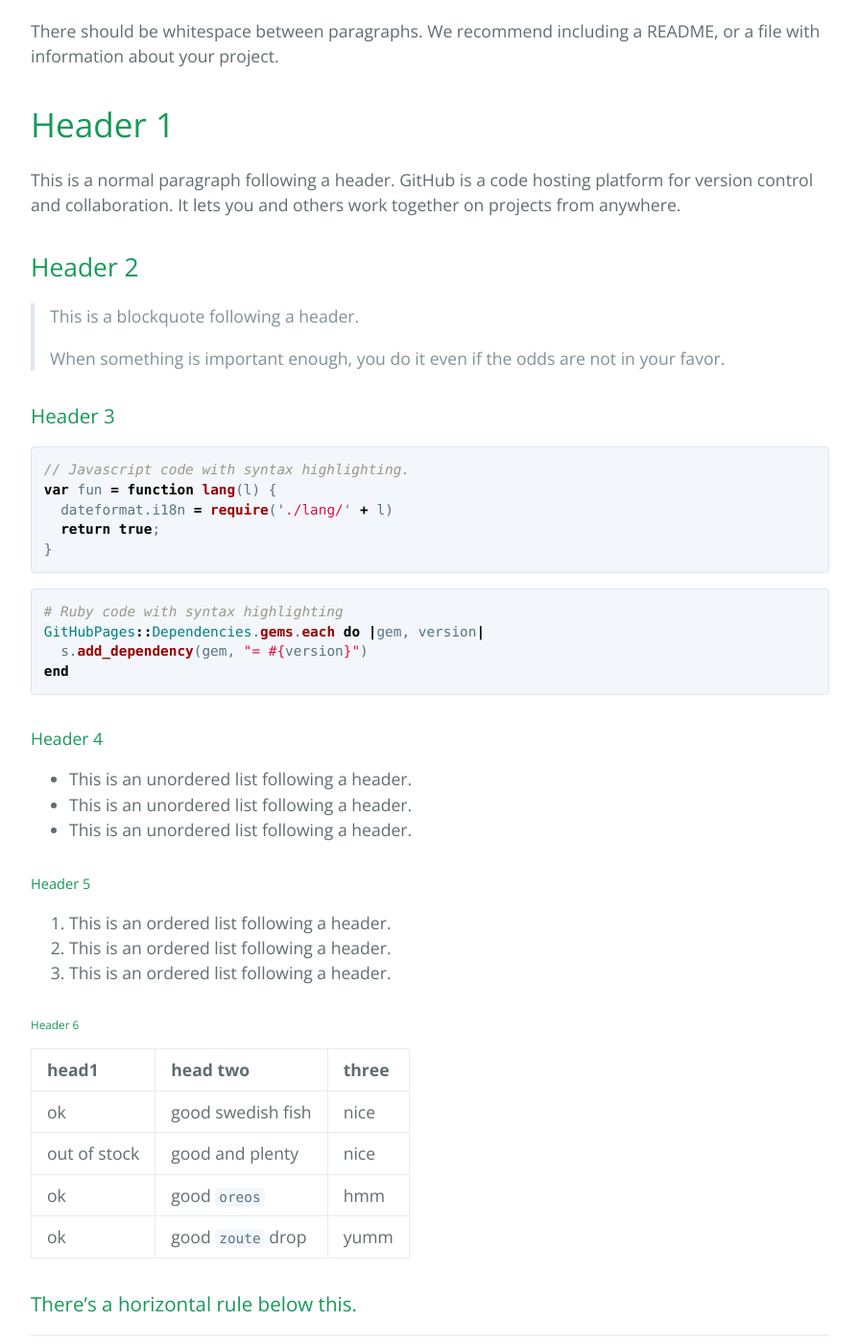
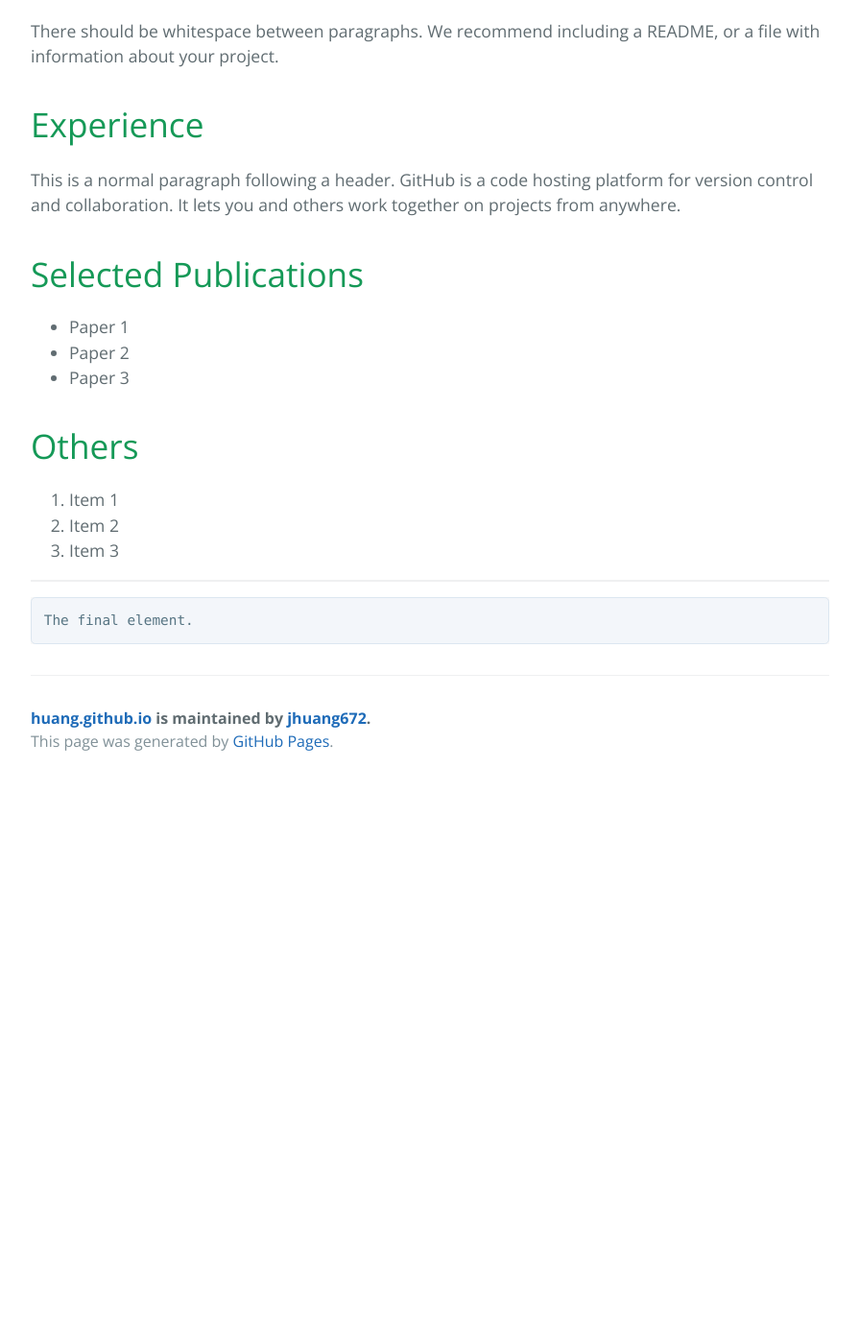
Before and after one commit to jhuang672/huang.github.io, a Jekyll site: the page built from index.md, in a window 1280 px wide and 1400 px high, scrolled down 528 px. Shown: the whole window at 96% size, without its empty margins (192-1087 px from the left). Built offline with Jekyll 4.4.1, drawn with Linux system fonts in a browser that asks for light colours; after the commit the page ends 1344 px from its top, so only the background shows below that; some of the changed text lies outside the part shown.

Commit message:
Update page frame
updates

````diff
--- a/_config.yml
+++ b/_config.yml
@@ -1,5 +1,5 @@
 title: Welcome
-description: Welcome to Jiangeng Huang's personal homepage.
-show_downloads: true
+description: Welcome to Jiangeng "Victor" Huang's personal homepage.
+show_downloads: false
 google_analytics:
 theme: jekyll-theme-cayman
--- a/index.md
+++ b/index.md
@@ -10,113 +10,23 @@ There should be whitespace between paragraphs.
 
 There should be whitespace between paragraphs. We recommend including a README, or a file with information about your project.
 
-# Header 1
+# Experience
 
 This is a normal paragraph following a header. GitHub is a code hosting platform for version control and collaboration. It lets you and others work together on projects from anywhere.
 
-## Header 2
+# Selected Publications
+* Paper 1
+* Paper 2
+* Paper 3
 
-> This is a blockquote following a header.
->
-> When something is important enough, you do it even if the odds are not in your favor.
 
-### Header 3
+# Others
+1.  Item 1
+2.  Item 2
+3.  Item 3
 
-```js
-// Javascript code with syntax highlighting.
-var fun = function lang(l) {
-  dateformat.i18n = require('./lang/' + l)
-  return true;
-}
-```
-
-```ruby
-# Ruby code with syntax highlighting
-GitHubPages::Dependencies.gems.each do |gem, version|
-  s.add_dependency(gem, "= #{version}")
-end
-```
-
-#### Header 4
-
-*   This is an unordered list following a header.
-*   This is an unordered list following a header.
-*   This is an unordered list following a header.
-
-##### Header 5
-
-1.  This is an ordered list following a header.
-2.  This is an ordered list following a header.
-3.  This is an ordered list following a header.
-
-###### Header 6
-
-| head1        | head two          | three |
-|:-------------|:------------------|:------|
-| ok           | good swedish fish | nice  |
-| out of stock | good and plenty   | nice  |
-| ok           | good `oreos`      | hmm   |
-| ok           | good `zoute` drop | yumm  |
-
-### There's a horizontal rule below this.
 
 * * *
-
-### Here is an unordered list:
-
-*   Item foo
-*   Item bar
-*   Item baz
-*   Item zip
-
-### And an ordered list:
-
-1.  Item one
-1.  Item two
-1.  Item three
-1.  Item four
-
-### And a nested list:
-
-- level 1 item
-  - level 2 item
-  - level 2 item
-    - level 3 item
-    - level 3 item
-- level 1 item
-  - level 2 item
-  - level 2 item
-  - level 2 item
-- level 1 item
-  - level 2 item
-  - level 2 item
-- level 1 item
-
-### Small image
-
-![Octocat](https://github.githubassets.com/images/icons/emoji/octocat.png)
-
-### Large image
-
-![Branching](https://guides.github.com/activities/hello-world/branching.png)
-
-
-### Definition lists can be used with HTML syntax.
-
-<dl>
-<dt>Name</dt>
-<dd>Godzilla</dd>
-<dt>Born</dt>
-<dd>1952</dd>
-<dt>Birthplace</dt>
-<dd>Japan</dd>
-<dt>Color</dt>
-<dd>Green</dd>
-</dl>
-
-```
-Long, single-line code blocks should not wrap. They should horizontally scroll if they are too long. This line should be long enough to demonstrate this.
-```
 
 ```
 The final element.
````
Also changed, not shown: 2 other files.
